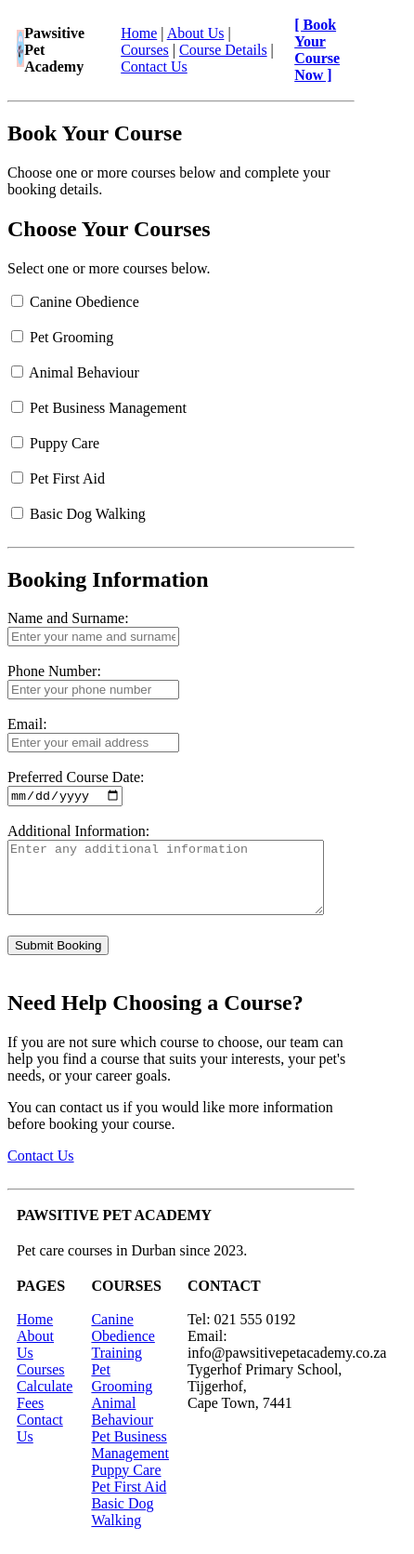
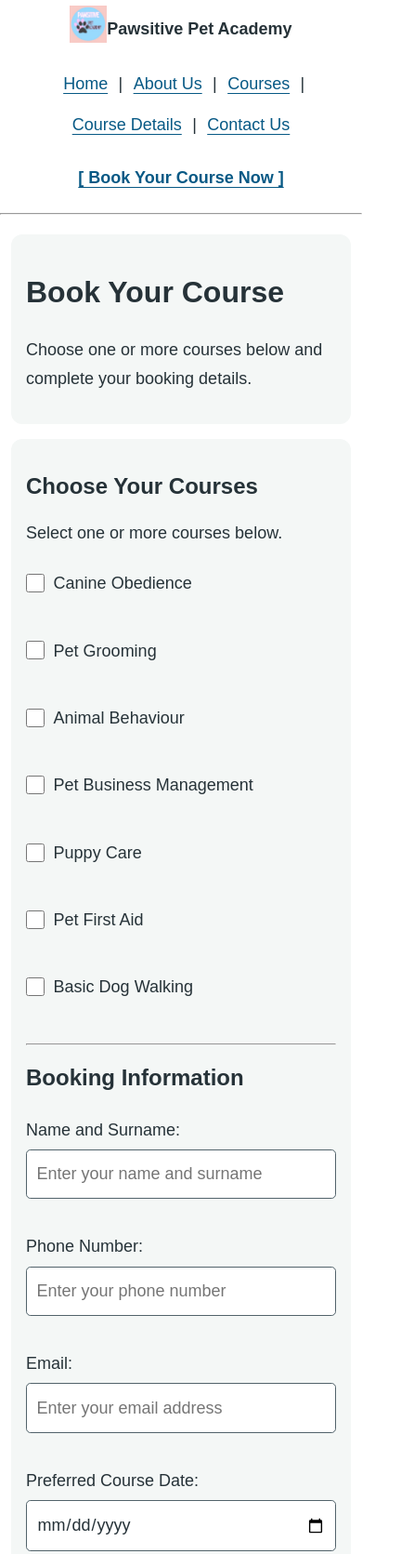
Before and after one commit to MayleahsProgram/XhawPrac, a plain HTML site: page calculate fees.html in a window 390 px wide. Shown: the top 1671 px of the page at 93% size, 446 px wide, since content can reach past the window. Drawn offline with Linux system fonts and the light colour scheme.

Commit message:
Agent Host changes for agents/html-css-flexbox-layout (#1)

```diff
--- a/calculate fees.html
+++ b/calculate fees.html
@@ -5,6 +5,7 @@
 <head>
 <meta charset="UTF-8">
 <meta name="viewport" content="width=device-width, initial-scale=1.0">
+<link rel="stylesheet" href="./styles.css">
 <title>Course Booking - Pawsitive Pet Academy</title>
 
 </head>
@@ -313,8 +314,6 @@
                     Submit Booking
                 </button>
 
-                <div id="submitted-details"></div>
-
             </form>
 
         </section>
@@ -541,50 +540,5 @@
    </table>
 </footer>
 
-<!-- Course selection and booking confirmation -->
-<script>
-    const bookingForm = document.getElementById("fees-form");
-    const selectedDetails = document.getElementById("submitted-details");
-
-    bookingForm.addEventListener("submit", function (event) {
-        event.preventDefault();
-
-        const selectedCourses = Array.from(
-            bookingForm.querySelectorAll('input[name="course[]"]:checked')
-        ).map(function (course) {
-            return course.value;
-        });
-
-        const name = document.getElementById("name").value.trim();
-        const phone = document.getElementById("phone").value.trim();
-        const email = document.getElementById("email").value.trim();
-        const date = document.getElementById("date").value;
-        const message = document.getElementById("message").value.trim();
-
-        if (selectedCourses.length === 0) {
-            alert("Please select at least one course.");
-            return;
-        }
-
-        const details = "Name: " + name + "\n" +
-            "Phone: " + phone + "\n" +
-            "Email: " + email + "\n" +
-            "Courses: " + selectedCourses.join(", ") + "\n" +
-            "Preferred Date: " + date + "\n" +
-            "Additional Information: " + (message || "None") + "\n\n" +
-            "Do you want to submit this booking?";
-
-        if (!window.confirm(details)) {
-            selectedDetails.textContent = "Submission cancelled. No details were sent.";
-            return;
-        }
-
-        selectedDetails.textContent = "Submitted Booking Details\n\n" + details.replace(
-            "\n\nDo you want to submit this booking?",
-            ""
-        );
-    });
-</script>
-
 </body>
 </html>
--- /dev/null
+++ b/styles.css
@@ -0,0 +1,357 @@
+* {
+  box-sizing: border-box;
+}
+
+html {
+  font-size: 100%;
+  scroll-behavior: smooth;
+}
+
+body {
+  margin: 0;
+  color: #263238;
+  background-color: #fff;
+  font-family: Arial, Helvetica, sans-serif;
+  font-size: 1.125rem;
+  line-height: 1.7;
+  overflow-wrap: anywhere;
+}
+
+h1,
+h2,
+h3 {
+  line-height: 1.25;
+  text-wrap: balance;
+}
+
+h1 {
+  font-size: clamp(2rem, 1.5rem + 2vw, 3rem);
+}
+
+h2 {
+  font-size: clamp(1.5rem, 1.25rem + 1vw, 2rem);
+}
+
+h3 {
+  font-size: 1.25rem;
+}
+
+p,
+li {
+  max-width: 70ch;
+}
+
+a {
+  display: inline-block;
+  min-height: 2.75rem;
+  padding: 0.35rem 0.4rem;
+  color: #075985;
+  line-height: 2rem;
+  text-underline-offset: 0.2em;
+}
+
+a:hover {
+  color: #0c4a6e;
+  text-decoration-thickness: 0.15em;
+}
+
+a:focus-visible,
+button:focus-visible,
+input:focus-visible,
+textarea:focus-visible,
+select:focus-visible {
+  outline: 3px solid #b45309;
+  outline-offset: 3px;
+}
+
+body > table {
+  width: 100%;
+  border-collapse: collapse;
+}
+
+body > table > tbody > tr {
+  display: flex;
+  align-items: center;
+  justify-content: space-between;
+  gap: 0.75rem;
+  flex-wrap: wrap;
+}
+
+body > table > tbody > tr > td {
+  flex: 0 1 22%;
+  min-width: 0;
+  padding: 0.75rem;
+}
+
+body > table > tbody > tr > td:nth-child(2) {
+  flex: 1 1 50%;
+}
+
+body > table > tbody > tr > td a {
+  vertical-align: middle;
+}
+
+main {
+  display: flex;
+  flex-wrap: wrap;
+  align-items: stretch;
+  gap: 1.5rem;
+  max-width: 1200px;
+  margin: 0 auto;
+  padding: 2rem;
+}
+
+main > section {
+  flex: 1 1 24rem;
+  min-width: 0;
+  padding: 1.5rem;
+  border-radius: 0.75rem;
+  background-color: #f4f7f6;
+}
+
+main > .media-block {
+  display: grid;
+  grid-template-columns: minmax(0, 1fr) minmax(0, 1fr);
+  align-items: center;
+  column-gap: 1.5rem;
+}
+
+.media-block h2 {
+  grid-column: 1 / -1;
+}
+
+.media-block img {
+  grid-column: 2;
+  grid-row: 2 / span 2;
+  width: 100%;
+  height: auto;
+  border-radius: 0.5rem;
+}
+
+img,
+iframe {
+  max-width: 100%;
+}
+
+.hero-table,
+.section-table,
+.app-table,
+.newsletter-table {
+  width: 100%;
+  border-collapse: collapse;
+  table-layout: fixed;
+}
+
+.hero-table tr,
+.section-table tr,
+.app-table tr,
+.newsletter-table tr {
+  display: flex;
+  align-items: center;
+}
+
+.hero-table td,
+.section-table td,
+.app-table td,
+.newsletter-table td {
+  flex: 1 1 50%;
+  min-width: 0;
+  padding: 1.5rem;
+  vertical-align: middle;
+}
+
+.hero-image-area img,
+.image-cell img,
+.app-image img {
+  display: block;
+  width: 100%;
+  height: auto;
+  border-radius: 0.75rem;
+}
+
+.button,
+.button-light,
+button {
+  display: inline-flex;
+  align-items: center;
+  justify-content: center;
+  min-height: 2.75rem;
+  padding: 0.6rem 1rem;
+  border: 2px solid #075985;
+  border-radius: 0.4rem;
+  background-color: #075985;
+  color: #fff;
+  font: inherit;
+  font-weight: 700;
+  line-height: 1.4;
+  text-align: center;
+  text-decoration: none;
+  cursor: pointer;
+}
+
+.button:hover,
+.button-light:hover,
+button:hover {
+  background-color: #0c4a6e;
+  color: #fff;
+}
+
+.button-light {
+  background-color: #fff;
+  color: #075985;
+}
+
+.button-light:hover {
+  background-color: #e0f2fe;
+  color: #0c4a6e;
+}
+
+footer {
+  padding: 1.5rem;
+  background-color: #263238;
+  color: #fff;
+}
+
+footer table,
+footer tbody {
+  display: block;
+  width: 100%;
+}
+
+footer table {
+  border-collapse: collapse;
+}
+
+footer tr {
+  display: flex;
+  flex-wrap: wrap;
+}
+
+footer td {
+  flex: 1 1 12rem;
+  width: auto;
+  min-width: 0;
+  padding: 0.75rem;
+  vertical-align: top;
+}
+
+footer td[colspan="4"] {
+  flex-basis: 100%;
+}
+
+footer a {
+  color: #fff;
+}
+
+footer a:hover {
+  color: #bae6fd;
+}
+
+input:not([type="checkbox"]):not([type="radio"]),
+textarea,
+select {
+  width: 100%;
+  max-width: 40rem;
+  min-height: 2.75rem;
+  padding: 0.65rem;
+  border: 1px solid #52636b;
+  border-radius: 0.3rem;
+  background-color: #fff;
+  color: #263238;
+  font: inherit;
+}
+
+textarea {
+  min-height: 8rem;
+}
+
+form label {
+  display: inline-flex;
+  align-items: flex-start;
+  gap: 0.6rem;
+  padding: 0.35rem 0;
+}
+
+input[type="checkbox"],
+input[type="radio"] {
+  flex: 0 0 auto;
+  width: 1.25rem;
+  height: 1.25rem;
+  margin: 0.3rem 0 0;
+  accent-color: #075985;
+}
+
+@media (max-width: 760px) {
+  body > table > tbody > tr {
+    flex-direction: column;
+    align-items: stretch;
+    gap: 0;
+  }
+
+  body > table > tbody > tr > td,
+  body > table > tbody > tr > td:nth-child(2) {
+    flex: 1 1 auto;
+    width: 100%;
+    padding: 0.4rem 1rem;
+    text-align: center;
+  }
+
+  body > table > tbody > tr > td:first-child table {
+    margin: 0 auto;
+  }
+
+  main {
+    padding: 1.25rem;
+  }
+
+  main > .media-block {
+    grid-template-columns: 1fr;
+  }
+
+  .media-block img {
+    grid-column: 1;
+    grid-row: auto;
+  }
+
+  .hero-table tr,
+  .section-table tr,
+  .app-table tr,
+  .newsletter-table tr {
+    flex-direction: column;
+    align-items: stretch;
+  }
+
+  .hero-table td,
+  .section-table td,
+  .app-table td,
+  .newsletter-table td {
+    flex-basis: auto;
+    padding: 1rem;
+  }
+
+  footer {
+    padding: 1rem;
+  }
+}
+
+@media (max-width: 420px) {
+  main {
+    gap: 1rem;
+    padding: 0.75rem;
+  }
+
+  main > section {
+    flex-basis: 100%;
+    padding: 1rem;
+  }
+
+  footer td {
+    flex-basis: 100%;
+  }
+}
+
+@media (prefers-reduced-motion: reduce) {
+  html {
+    scroll-behavior: auto;
+  }
+}
```
Also changed, not shown: about.html (+3 -2 lines), animal-behaviour.html (+1 -0 lines), basic-dog-walking.html (+1 -0 lines), contact.html (+1 -0 lines), courses.html (+1 -0 lines), details.html (+1 -0 lines), index.html (+1 -0 lines), pet-business-management.html (+1 -0 lines), pet-first-aid.html (+1 -0 lines), pet-grooming.html (+1 -0 lines), puppy-care.html (+1 -0 lines).
